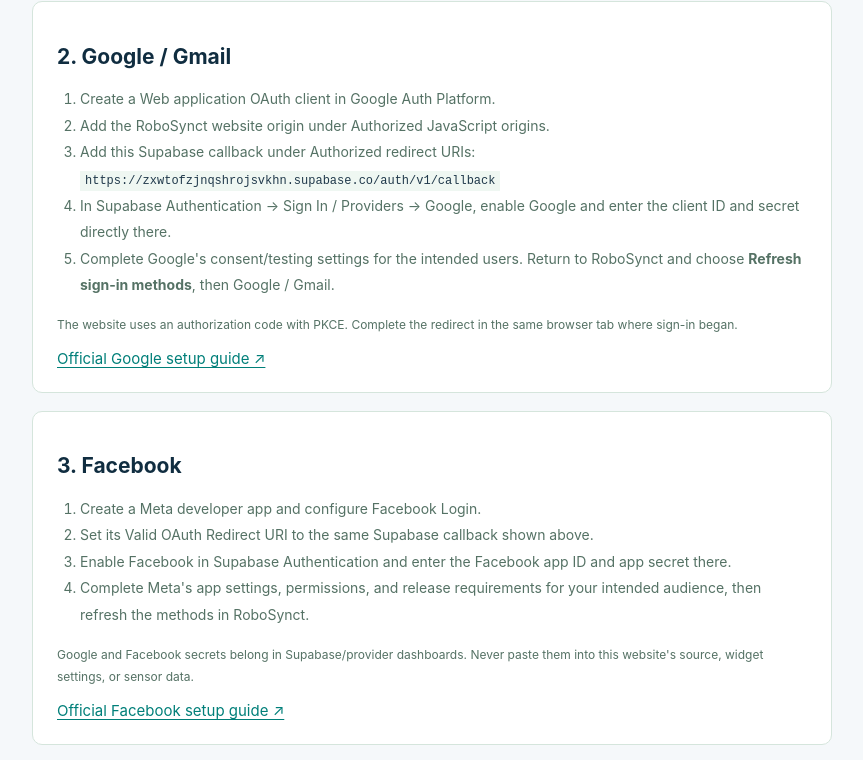
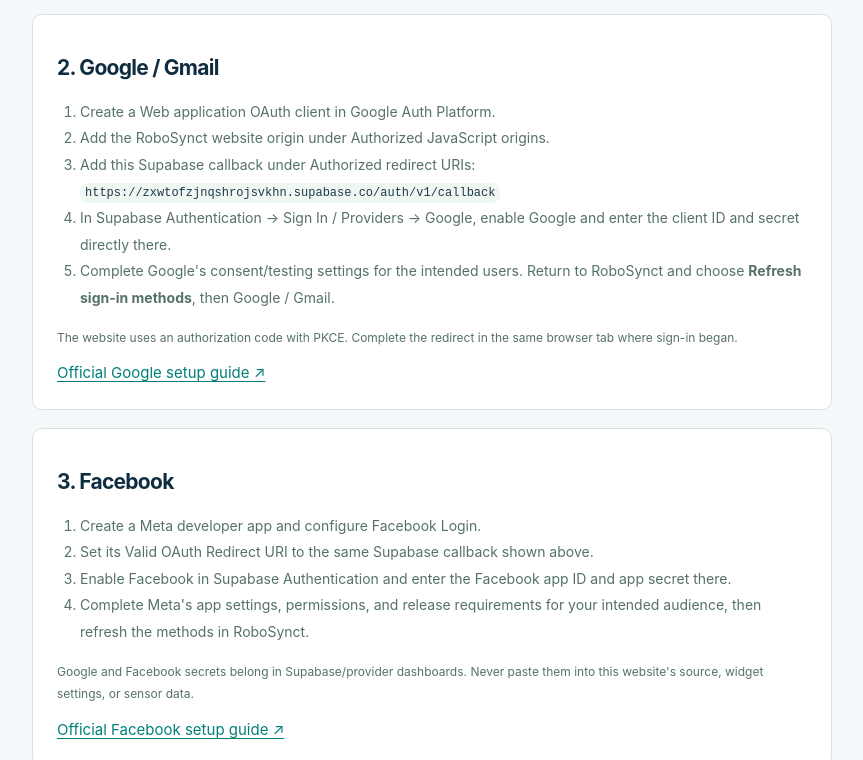
Before and after one commit to joseph1234-web/Robosync, a plain HTML site: page docs/integration-guide.html in a window 1280 px wide. Shown: the part 783-1543 px from the top of the page, without its empty margins (208-1071 px from the left). Drawn offline with Linux system fonts and the light colour scheme.

Commit message:
feat(ui): align IoT guides and editors with new design

```diff
--- a/docs/integration-guide.html
+++ b/docs/integration-guide.html
@@ -1,5 +1,5 @@
 <!doctype html>
-<html lang="en"><head><meta charset="utf-8"><meta name="viewport" content="width=device-width,initial-scale=1"><meta name="referrer" content="no-referrer"><title>RoboSynct · Account and Android setup</title><link rel="stylesheet" href="./style.css?v=0.24.0"><style>body{background:#f3f8f5}.guide{max-width:850px;margin:40px auto;padding:25px}.guide h1{font-size:36px;letter-spacing:-1px;color:#102d40;line-height:1.2}.guide h2{font-size:21px;color:#245941}.guide section{padding:24px;background:#fff;border:1px solid #d8e7dd;border-radius:10px;margin:18px 0}.guide p,.guide li{font-size:14px;line-height:1.9;color:#476754}.guide ol{padding-left:23px}.guide code{overflow-wrap:anywhere;background:#edf6ef;padding:3px 5px;font-size:12px}.guide a{color:#007f79;text-decoration:underline;text-underline-offset:3px}.guide .brand{text-decoration:none}.guide .small{font-size:12px}.guide table{width:100%;border-collapse:collapse;font-size:12px}.guide th,.guide td{text-align:left;padding:12px;border:1px solid #dce8df;vertical-align:top;overflow-wrap:anywhere}@media(max-width:600px){.guide{margin:10px auto;padding:16px}.guide h1{font-size:29px}.guide section{padding:18px}.guide table{font-size:10px}.guide th,.guide td{padding:8px}}</style><script src="./theme-init.js?v=0.24.0"></script><link rel="stylesheet" href="./themes.css?v=0.24.0"></head>
+<html lang="en"><head><meta charset="utf-8"><meta name="viewport" content="width=device-width,initial-scale=1"><meta name="referrer" content="no-referrer"><title>RoboSynct · Account and Android setup</title><link rel="stylesheet" href="./style.css?v=0.24.0"><style>body{background:#f3f8f5}.guide{max-width:850px;margin:40px auto;padding:25px}.guide h1{font-size:36px;letter-spacing:-1px;color:#102d40;line-height:1.2}.guide h2{font-size:21px;color:#245941}.guide section{padding:24px;background:#fff;border:1px solid #d8e7dd;border-radius:10px;margin:18px 0}.guide p,.guide li{font-size:14px;line-height:1.9;color:#476754}.guide ol{padding-left:23px}.guide code{overflow-wrap:anywhere;background:#edf6ef;padding:3px 5px;font-size:12px}.guide a{color:#007f79;text-decoration:underline;text-underline-offset:3px}.guide .brand{text-decoration:none}.guide .small{font-size:12px}.guide table{width:100%;border-collapse:collapse;font-size:12px}.guide th,.guide td{text-align:left;padding:12px;border:1px solid #dce8df;vertical-align:top;overflow-wrap:anywhere}@media(max-width:600px){.guide{margin:10px auto;padding:16px}.guide h1{font-size:29px}.guide section{padding:18px}.guide table{font-size:10px}.guide th,.guide td{padding:8px}}</style><script src="./theme-init.js?v=0.24.0"></script><link rel="stylesheet" href="./themes.css?v=0.24.0"><link rel="stylesheet" href="./robosynct-ui-refresh.css?v=2.0.0"></head>
 <body><main class="guide"><a class="brand" href="./">Robo<span>Synct</span></a><h1>One account.<br>Android + web.</h1><p>The website includes email registration, Google and Facebook sign-in, SMS verification, and account linking. The app administrator must finish the provider settings below. The native Android development APK is available with encrypted offline dashboards and QR connection. <a href="./android-app.html">Download the APK and installation guide</a>. The phone uses a selected-project grant; account registration and provider linking remain in this website.</p>
 <section><h2>1. Website and email registration</h2><ol><li>In your Supabase project, open <strong>Authentication → URL Configuration</strong>. Set Site URL to the current RoboSynct website origin shown in your address bar.</li><li>Add that exact origin with a trailing slash to Redirect URLs. When you rename the website URL, update these settings too.</li><li>Under Sign In / Providers, enable Email and allow new registrations. Keep email confirmation enabled when you want users to verify their addresses.</li><li>Use <strong>Create account</strong> on RoboSynct. Follow the confirmation email, then sign in with your password. Configure your own SMTP service when email delivery or limits require it.</li></ol><p class="small">Email confirmation links return to the sign-in page; the website asks for your password rather than storing tokens from the URL fragment.</p><a href="https://supabase.com/docs/guides/auth/passwords" target="_blank" rel="noopener noreferrer">Supabase email/password guide ↗</a></section>
 <section><h2>2. Google / Gmail</h2><ol><li>Create a Web application OAuth client in Google Auth Platform.</li><li>Add the RoboSynct website origin under Authorized JavaScript origins.</li><li>Add this Supabase callback under Authorized redirect URIs:<br><code>https://zxwtofzjnqshrojsvkhn.supabase.co/auth/v1/callback</code></li><li>In Supabase Authentication → Sign In / Providers → Google, enable Google and enter the client ID and secret directly there.</li><li>Complete Google's consent/testing settings for the intended users. Return to RoboSynct and choose <strong>Refresh sign-in methods</strong>, then Google / Gmail.</li></ol><p class="small">The website uses an authorization code with PKCE. Complete the redirect in the same browser tab where sign-in began.</p><a href="https://supabase.com/docs/guides/auth/social-sign-in/auth-google" target="_blank" rel="noopener noreferrer">Official Google setup guide ↗</a></section>
```
